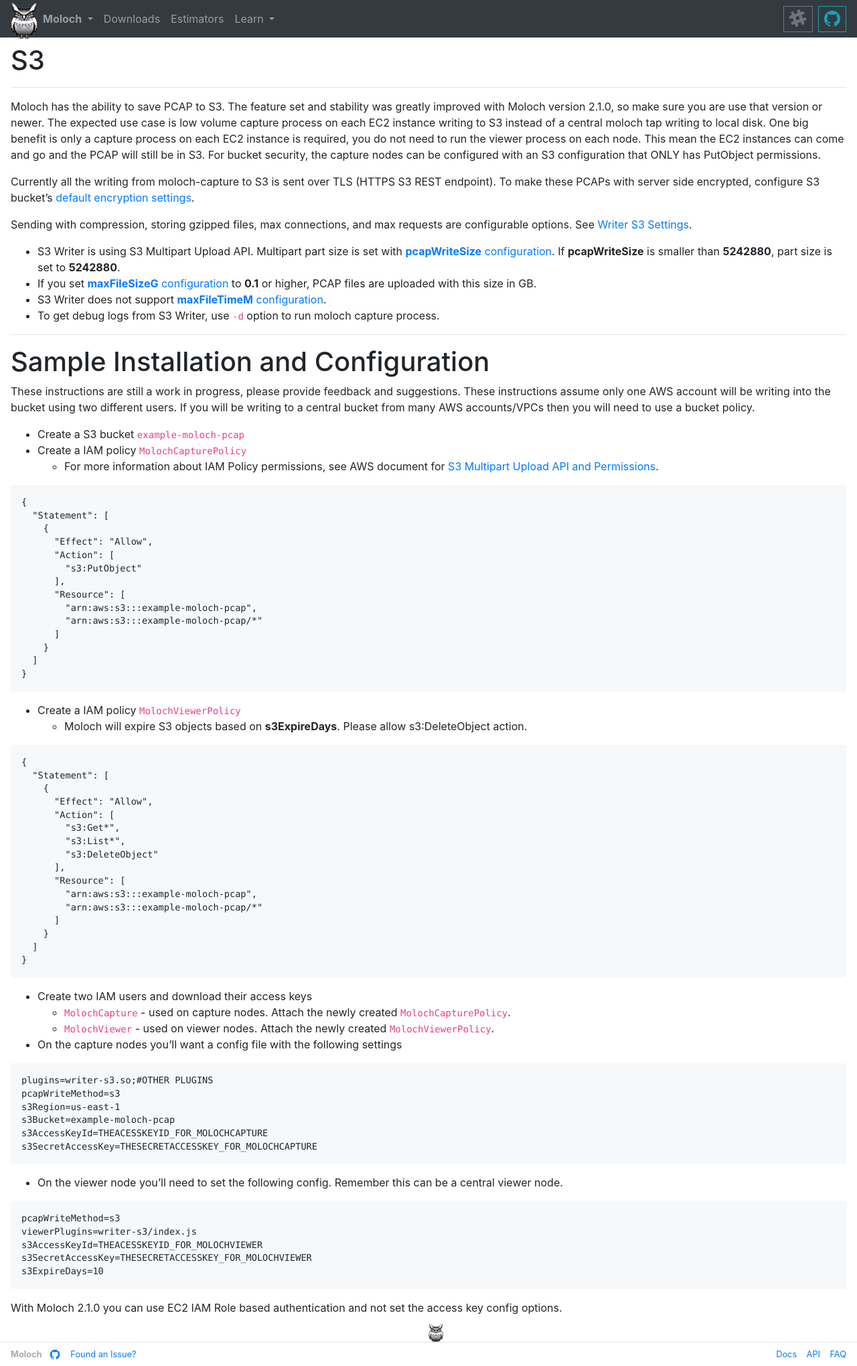
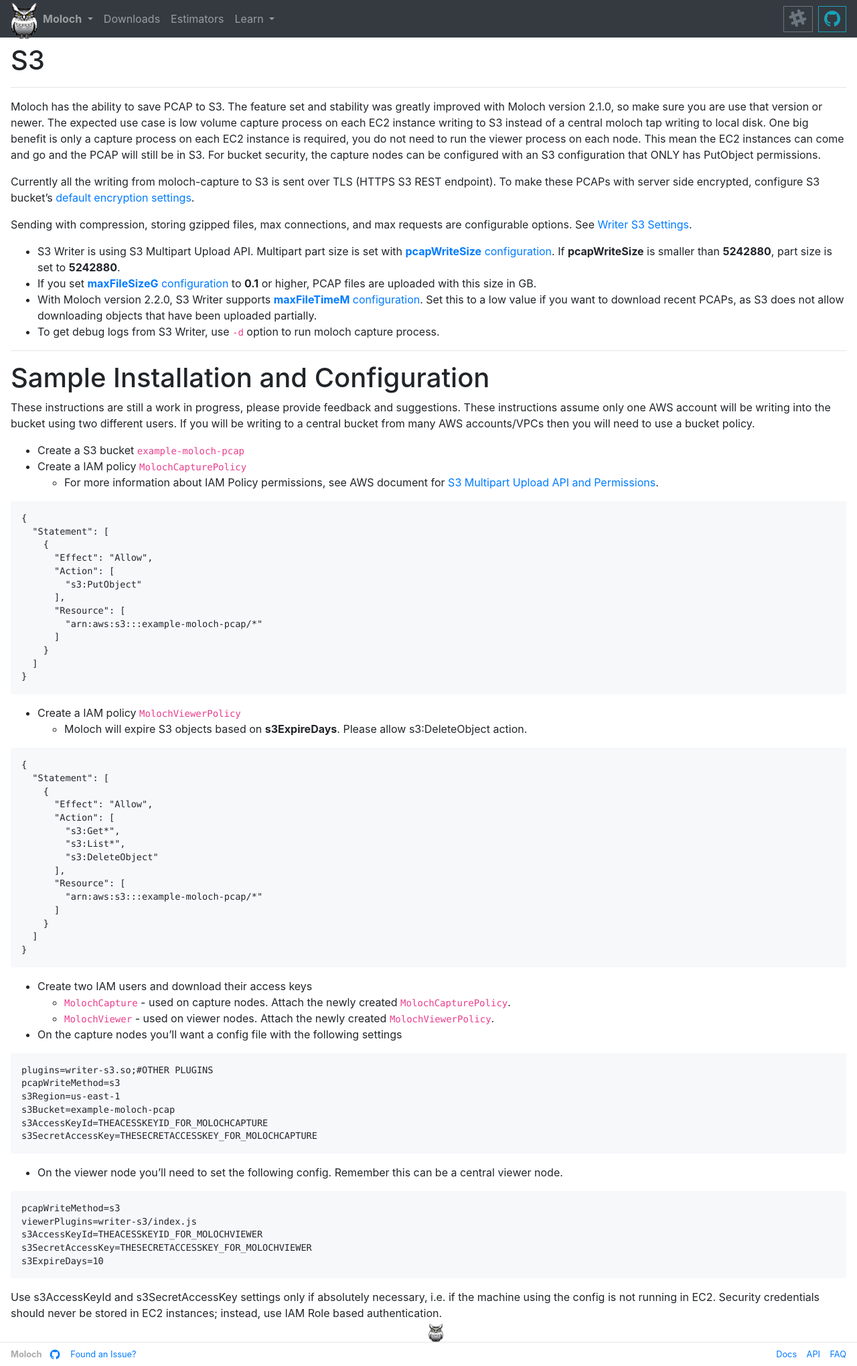
Before and after one commit to aol/molochweb, a Jekyll site: the page built from _wiki/s3.md, in a window 1280 px wide. Shown: the whole page at 67% size. Built offline with Jekyll 4.4.1, drawn with Linux system fonts in a browser that asks for light colours.

Commit message:
update S3 page

````diff
--- a/_wiki/s3.md
+++ b/_wiki/s3.md
@@ -24,7 +24,7 @@
 
 * S3 Writer is using S3 Multipart Upload API. Multipart part size is set with [**pcapWriteSize** configuration](https://molo.ch/settings#advanced-settings). If **pcapWriteSize** is smaller than **5242880**, part size is set to **5242880**.
 * If you set [**maxFileSizeG** configuration](https://molo.ch/settings#basic-settings) to **0.1** or higher, PCAP files are uploaded with this size in GB.
-* S3 Writer does not support [**maxFileTimeM** configuration](https://molo.ch/settings#basic-settings).
+* With Moloch version 2.2.0, S3 Writer supports [**maxFileTimeM** configuration](https://molo.ch/settings#basic-settings). Set this to a low value if you want to download recent PCAPs, as S3 does not allow downloading objects that have been uploaded partially.
 * To get debug logs from S3 Writer, use `-d` option to run moloch capture process.
 
 ---
@@ -46,7 +46,6 @@
         "s3:PutObject"
       ],
       "Resource": [
-        "arn:aws:s3:::example-moloch-pcap",
         "arn:aws:s3:::example-moloch-pcap/*"
       ]
     }
@@ -68,7 +67,6 @@
         "s3:DeleteObject"
       ],
       "Resource": [
-        "arn:aws:s3:::example-moloch-pcap",
         "arn:aws:s3:::example-moloch-pcap/*"
       ]
     }
@@ -100,6 +98,5 @@
 s3ExpireDays=10
 ```
 
-With Moloch 2.1.0 you can use EC2 IAM Role based authentication and not set the access key config options.
-
+Use s3AccessKeyId and s3SecretAccessKey settings only if absolutely necessary, i.e. if the machine using the config is not running in EC2. Security credentials should never be stored in EC2 instances; instead, use IAM Role based authentication.
 </div>
````
